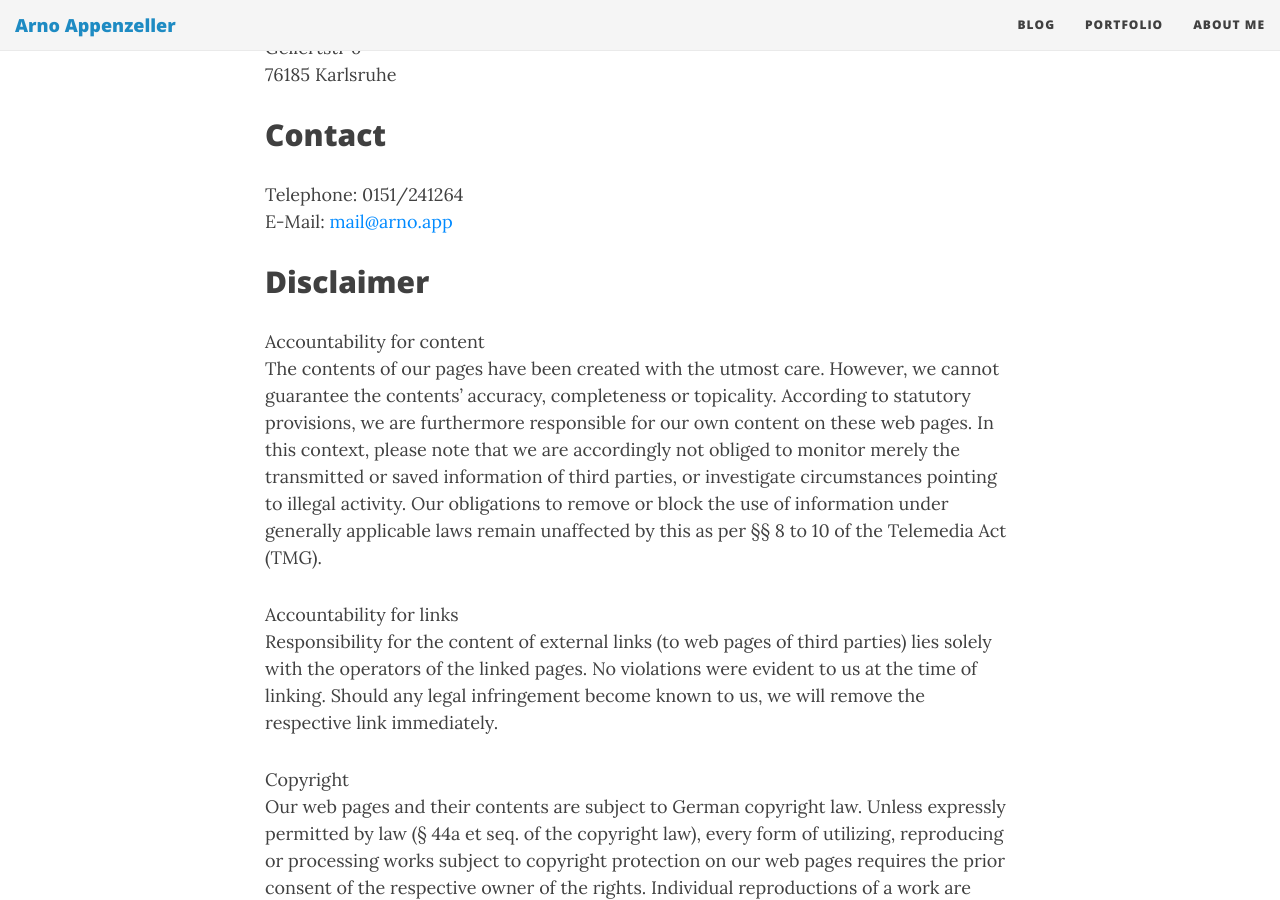
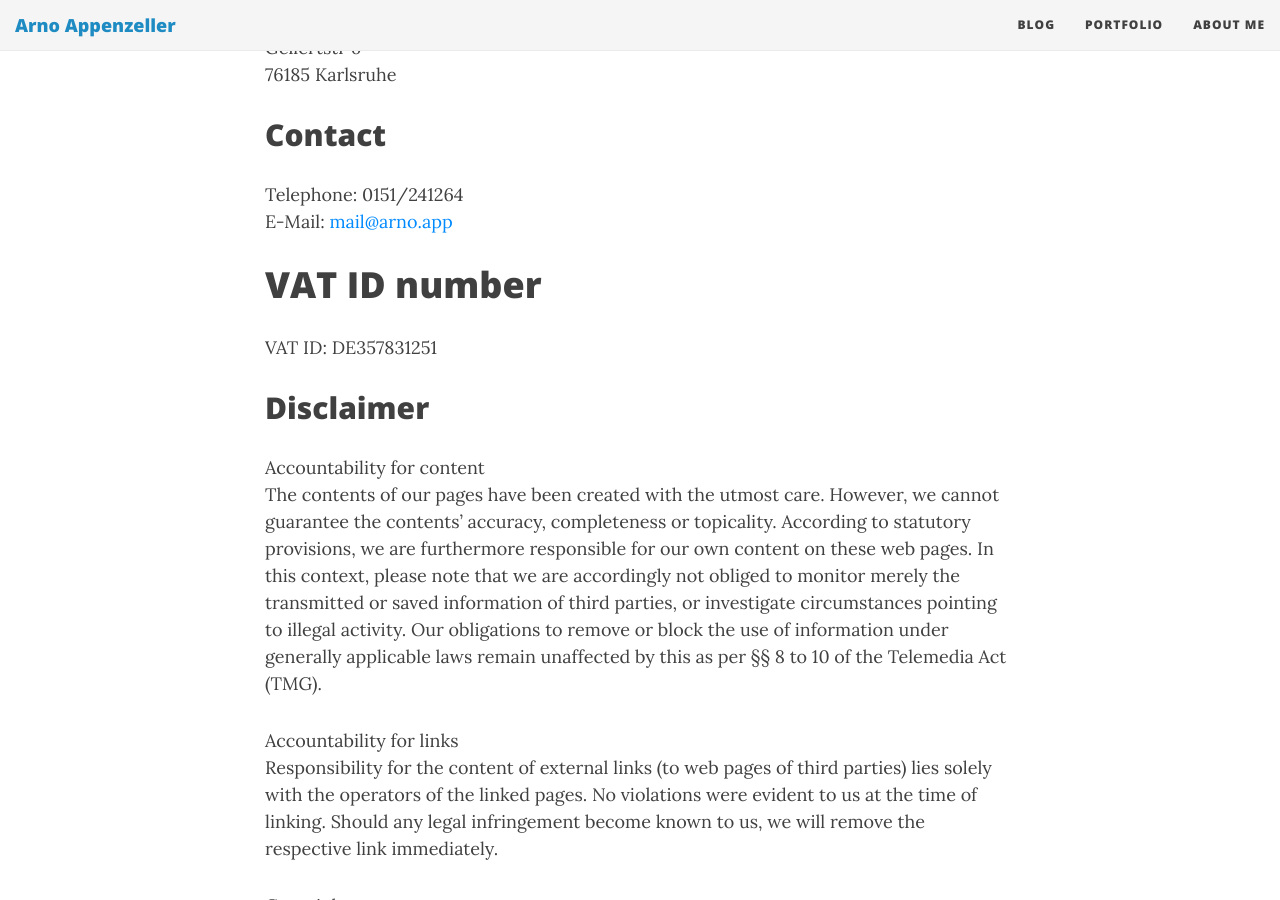
Before and after one commit to arnoappenzeller/arnoappenzeller.github.io, a Jekyll site: the page built from pages/privacy.md, in a window 1280 px wide and 900 px high, scrolled down 696 px. Built offline with Jekyll 4.4.1, drawn with Linux system fonts in a browser that asks for light colours.

Commit message:
added VAT ID

```diff
--- a/pages/privacy.md
+++ b/pages/privacy.md
@@ -23,6 +23,9 @@ Gellertstr 6
 
 Telephone: 0151/241264
 E-Mail: [mail@arno.app](mailto:mail@arno.app)
+
+# VAT ID number
+VAT ID: DE357831251
 
 ## Disclaimer
 
```
